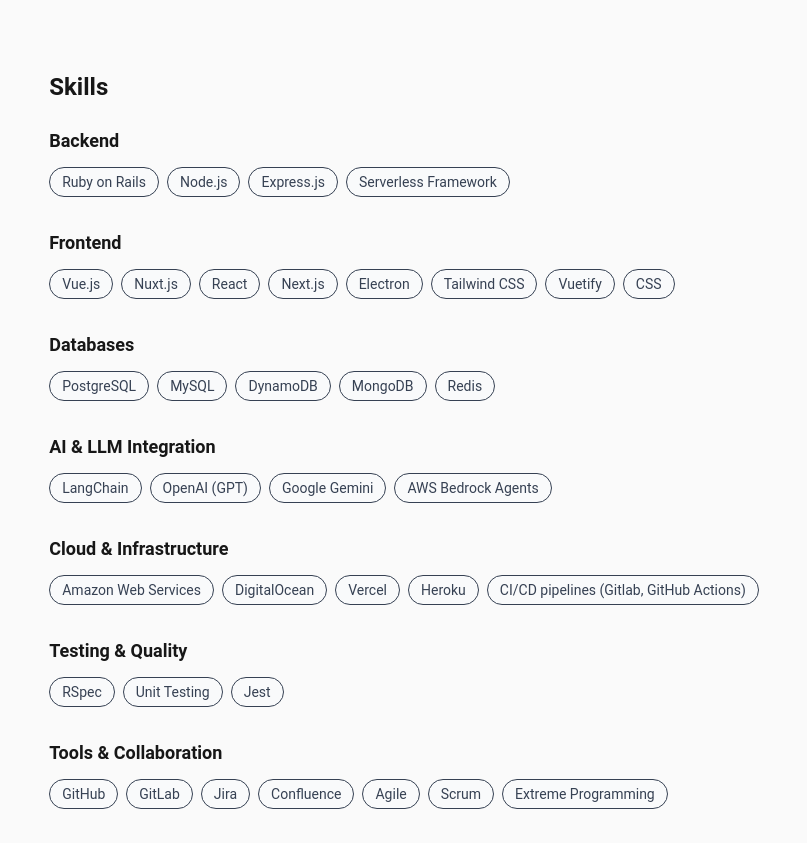
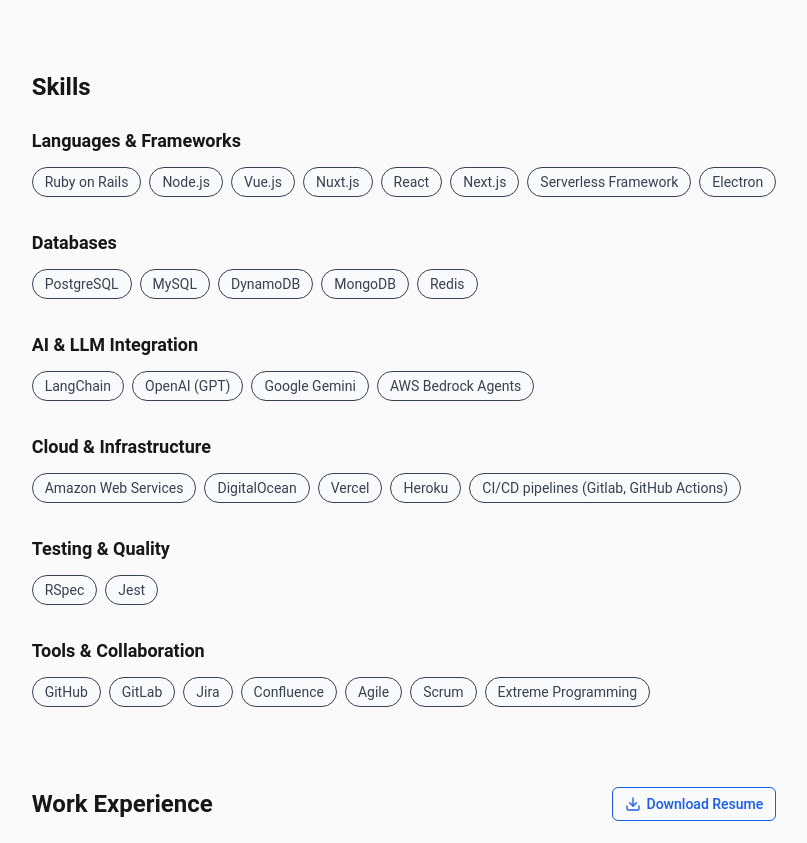
Before and after one commit to ChunAllen/allenchun-website, a Next.js app: page /about in a window 1280 px wide. Shown: the part 560-1403 px from the top of the page, without its empty margins (236-1043 px from the left). Built offline with nearby package versions, Linux system fonts and the light colour scheme.

Commit message:
Updated skills

```diff
--- a/src/data/skills.ts
+++ b/src/data/skills.ts
@@ -1,11 +1,7 @@
 export const skills = [
   {
-    key: "Backend",
-    values: ["Ruby on Rails", "Node.js", "Express.js", "Serverless Framework"],
-  },
-  {
-    key: "Frontend",
-    values: ["Vue.js", "Nuxt.js", "React", "Next.js", "Electron", "Tailwind CSS", "Vuetify", "CSS"],
+    key: "Languages & Frameworks",
+    values: ["Ruby on Rails", "Node.js", "Vue.js", "Nuxt.js", "React", "Next.js", "Serverless Framework", "Electron"],
   },
   {
     key: "Databases",
@@ -27,7 +23,7 @@
   },
   {
     key: "Testing & Quality",
-    values: ["RSpec", "Unit Testing", "Jest"]
+    values: ["RSpec", "Jest"]
   },
   {
     key: "Tools & Collaboration",
```
